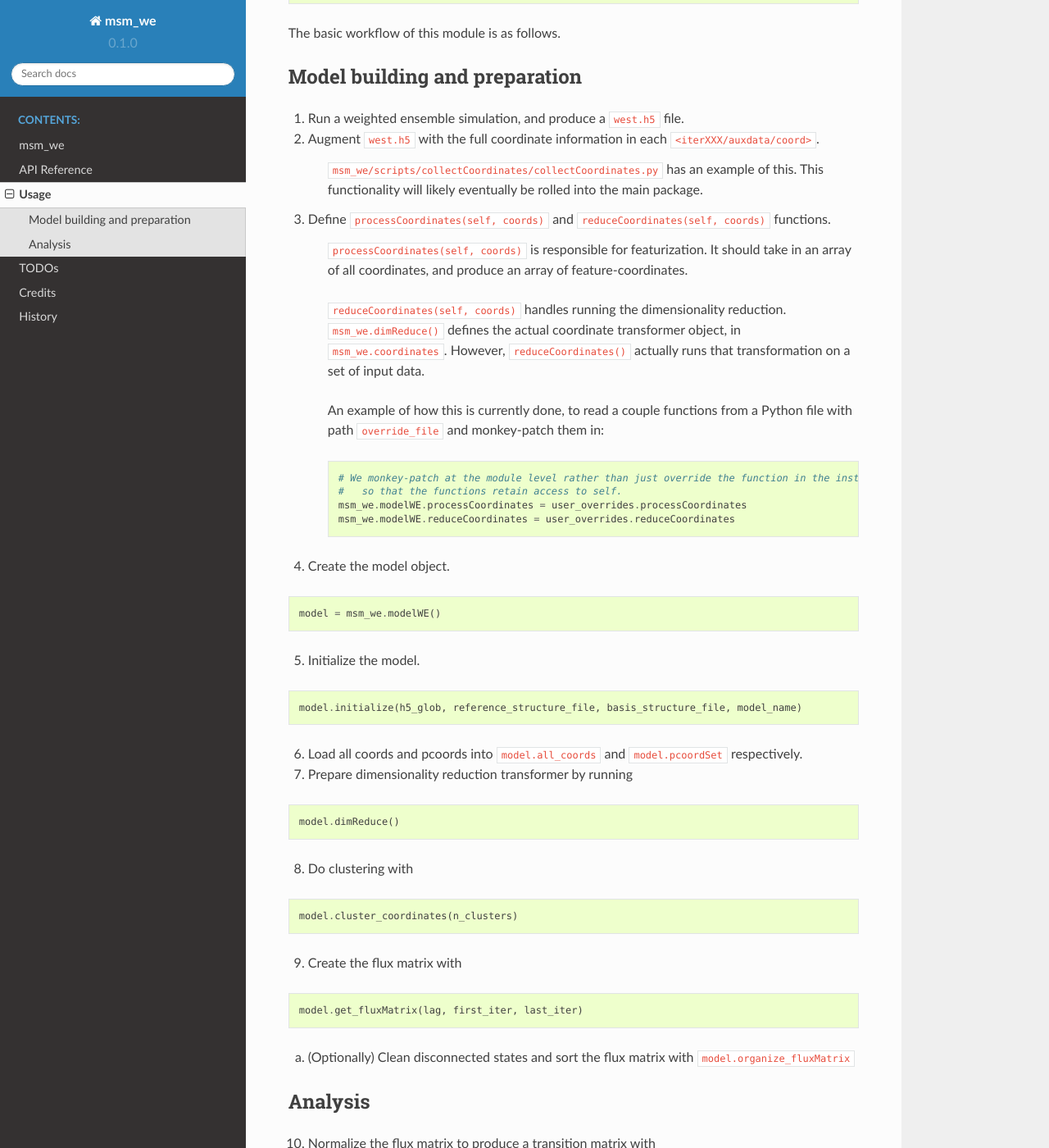
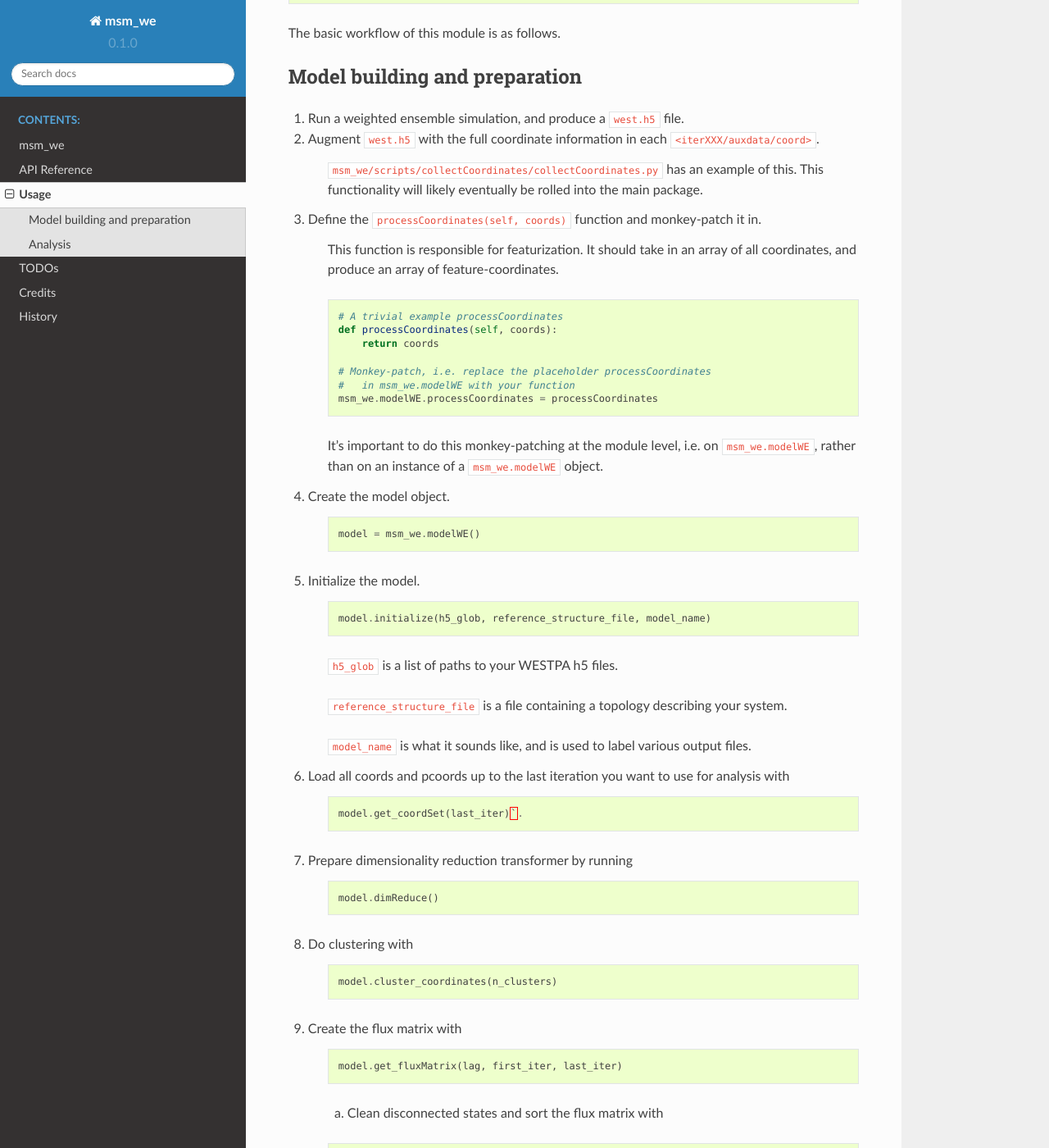
Before and after one commit to jdrusso/msm_we, a Sphinx documentation site: the page built from docs/usage.rst, in a window 1280 px wide and 1400 px high, scrolled down 246 px. Shown: the whole window at 82% size. Built offline with Sphinx 7.4.7 and the Read the Docs theme 2.0.0, drawn with Linux system fonts in a browser that asks for light colours; some of the changed text lies outside the part shown.

Commit message:
Updated instructions for usage

```diff
--- a/docs/usage.rst
+++ b/docs/usage.rst
@@ -19,82 +19,97 @@ Model building and preparation
     :code:`msm_we/scripts/collectCoordinates/collectCoordinates.py` has an example of this.
     This functionality will likely eventually be rolled into the main package.
 
-3. Define :code:`processCoordinates(self, coords)` and :code:`reduceCoordinates(self, coords)` functions.
+3. Define the :code:`processCoordinates(self, coords)` function and monkey-patch it in.
 
-    :code:`processCoordinates(self, coords)` is responsible for featurization. It should take in an array of all coordinates,
+    This function is responsible for featurization. It should take in an array of all coordinates,
     and produce an array of feature-coordinates.
-
-    :code:`reduceCoordinates(self, coords)` handles running the dimensionality reduction. :code:`msm_we.dimReduce()`
-    defines the actual coordinate transformer object, in :code:`msm_we.coordinates`. However, :code:`reduceCoordinates()`
-    actually runs that transformation on a set of input data.
-
-    An example of how this is currently done, to read a couple functions from a Python file with path
-    :code:`override_file` and monkey-patch them in:
 
     .. code-block:: python
 
-        # We monkey-patch at the module level rather than just override the function in the instanced object
-        #   so that the functions retain access to self.
-        msm_we.modelWE.processCoordinates = user_overrides.processCoordinates
-        msm_we.modelWE.reduceCoordinates = user_overrides.reduceCoordinates
+        # A trivial example processCoordinates
+        def processCoordinates(self, coords):
+            return coords
+
+        # Monkey-patch, i.e. replace the placeholder processCoordinates
+        #   in msm_we.modelWE with your function
+        msm_we.modelWE.processCoordinates = processCoordinates
+
+
+    It's important to do this monkey-patching at the module level, i.e. on :code:`msm_we.modelWE`, rather
+    than on an instance of a :code:`msm_we.modelWE` object.
 
 4. Create the model object.
 
-.. code-block:: python
+    .. code-block:: python
 
-    model = msm_we.modelWE()
+        model = msm_we.modelWE()
 
 5. Initialize the model.
 
-.. code-block:: python
+    .. code-block:: python
 
-    model.initialize(h5_glob, reference_structure_file, basis_structure_file, model_name)
+        model.initialize(h5_glob, reference_structure_file, model_name)
 
-6. Load all coords and pcoords into  :code:`model.all_coords` and :code:`model.pcoordSet` respectively.
+
+    :code:`h5_glob` is a list of paths to your WESTPA h5 files.
+
+    :code:`reference_structure_file` is a file containing a topology describing your system.
+
+    :code:`model_name` is what it sounds like, and is used to label various output files.
+
+6. Load all coords and pcoords up to the last iteration you want to use for analysis with
+
+    .. code-block:: python
+
+        model.get_coordSet(last_iter)`.
 
 7. Prepare dimensionality reduction transformer by running
 
-.. code-block:: python
+    .. code-block:: python
 
-    model.dimReduce()
+        model.dimReduce()
 
 8. Do clustering with
 
-.. code-block:: python
+    .. code-block:: python
 
-    model.cluster_coordinates(n_clusters)
+        model.cluster_coordinates(n_clusters)
 
 9. Create the flux matrix with
 
-.. code-block:: python
+    .. code-block:: python
 
-    model.get_fluxMatrix(lag, first_iter, last_iter)
+        model.get_fluxMatrix(lag, first_iter, last_iter)
 
-a. (Optionally) Clean disconnected states and sort the flux matrix with :code:`model.organize_fluxMatrix`
+    a. Clean disconnected states and sort the flux matrix with
+
+    .. code-block:: python
+
+        model.organize_fluxMatrix
 
 Analysis
 --------
 
 10. Normalize the flux matrix to produce a transition matrix with
 
-.. code-block:: python
+    .. code-block:: python
 
-    model.get_Tmatrix()
+        model.get_Tmatrix()
 
 11. Obtain steady-state distribution with
 
-.. code-block:: python
+    .. code-block:: python
 
-    model.get_steady_state_algebraic()
+        model.get_steady_state_algebraic()
 
 12. Update cluster structures
 
-.. code-block:: python
+    .. code-block:: python
 
-    model.update_cluster_structures()
+        model.update_cluster_structures()
 
 13. Obtain steady-state target flux with
 
-.. code-block:: python
+    .. code-block:: python
 
-    model.get_steady_state_target_flux()
+        model.get_steady_state_target_flux()
```
